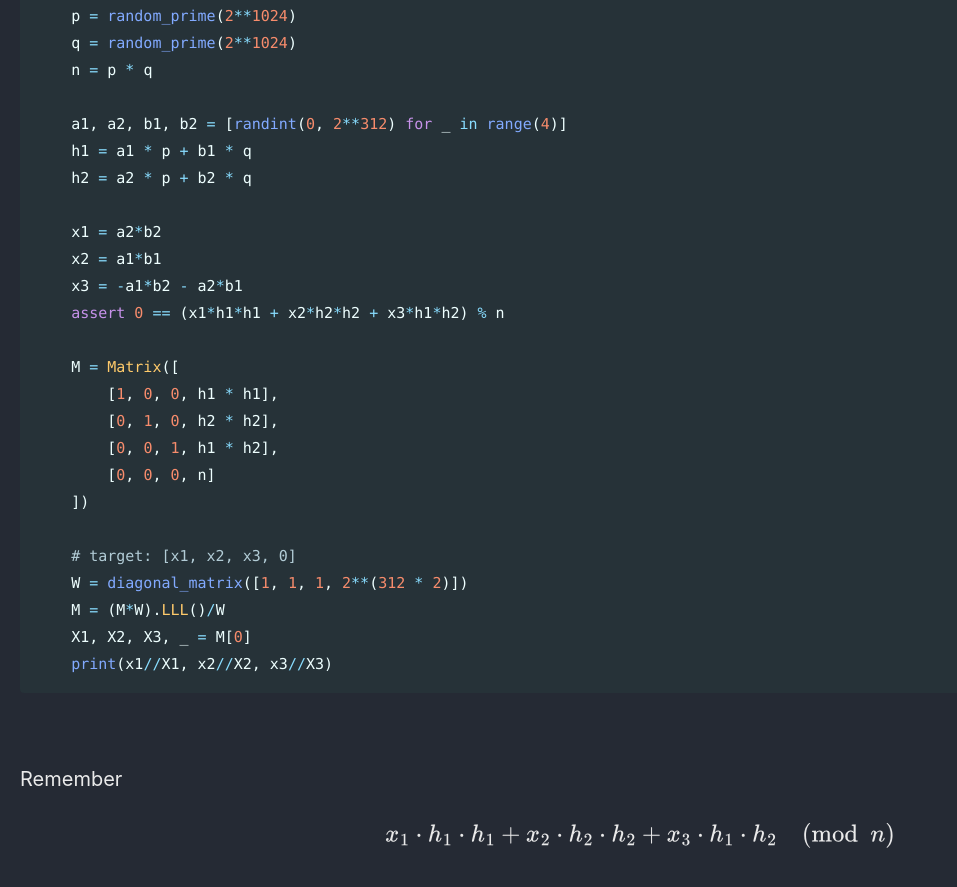
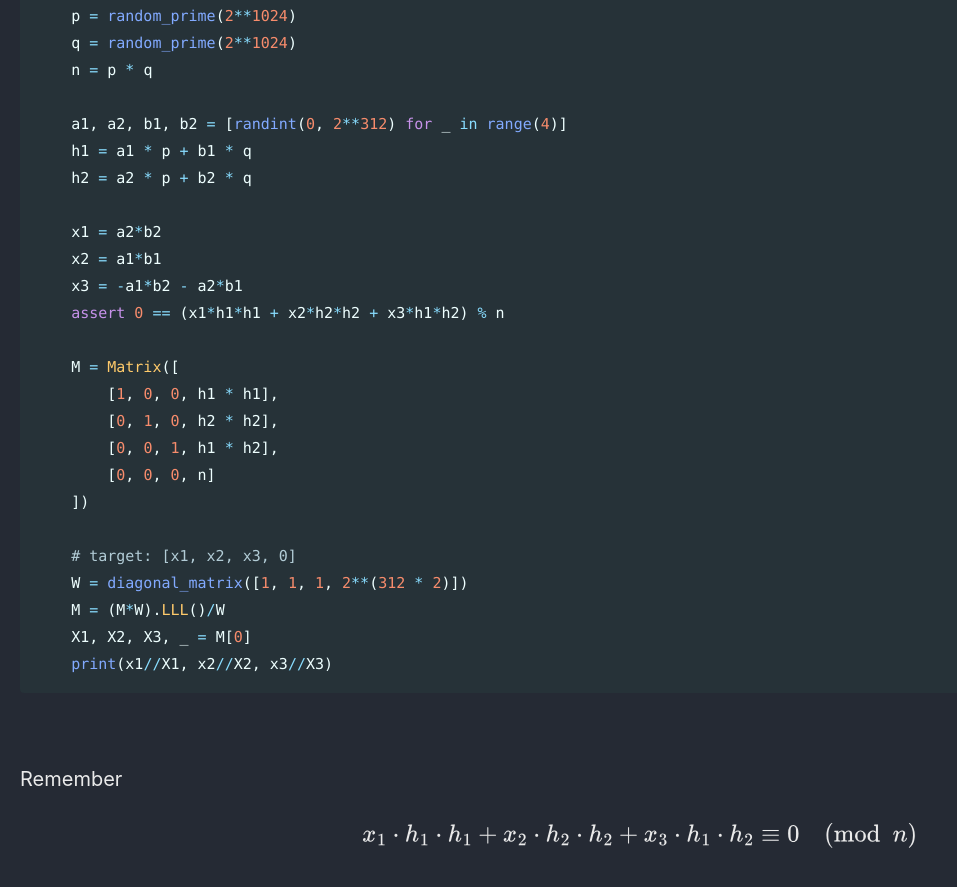
Before and after one commit to Connor-McCartney/Connor-McCartney.github.io, a Jekyll site: the page built from _pages/cryptography/other/apbq-rsa-ii-DUCTF-2023.md, in a window 1280 px wide and 900 px high, scrolled down 3288 px. Shown: the top 887 px of the window, without its empty margins (0-957 px from the left). Built offline with Jekyll 4.4.1, drawn with Linux system fonts in a browser that asks for light colours; cached includes are drawn as plain includes.

Commit message:
Update apbq-rsa-ii-DUCTF-2023.md

```diff
--- a/_pages/cryptography/other/apbq-rsa-ii-DUCTF-2023.md
+++ b/_pages/cryptography/other/apbq-rsa-ii-DUCTF-2023.md
@@ -150,4 +150,4 @@ while True:
 
 Remember
 
-$$x_1 \cdot h_1 \cdot h_1 + x_2 \cdot h_2 \cdot h_2 + x_3 \cdot h_1 \cdot h_2 \pmod n$$
+$$x_1 \cdot h_1 \cdot h_1 + x_2 \cdot h_2 \cdot h_2 + x_3 \cdot h_1 \cdot h_2 \equiv 0 \pmod n$$
```
